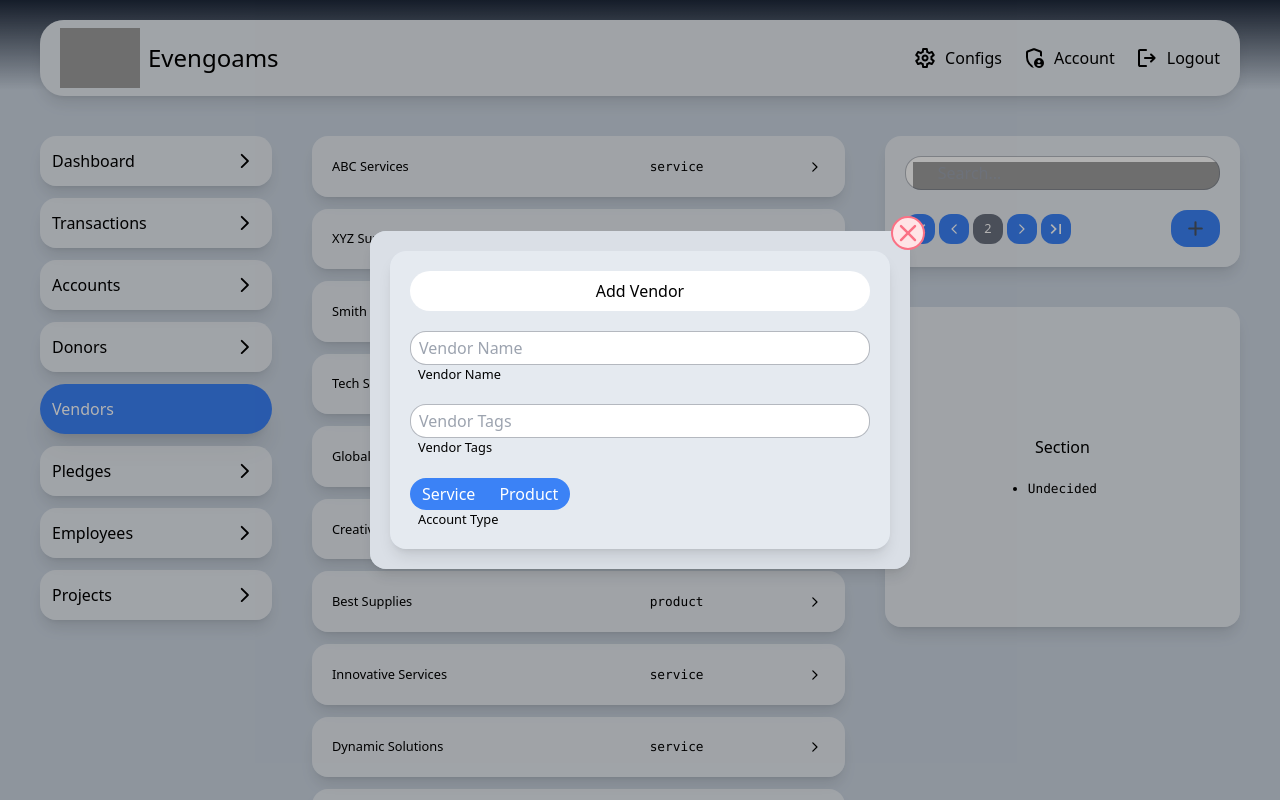
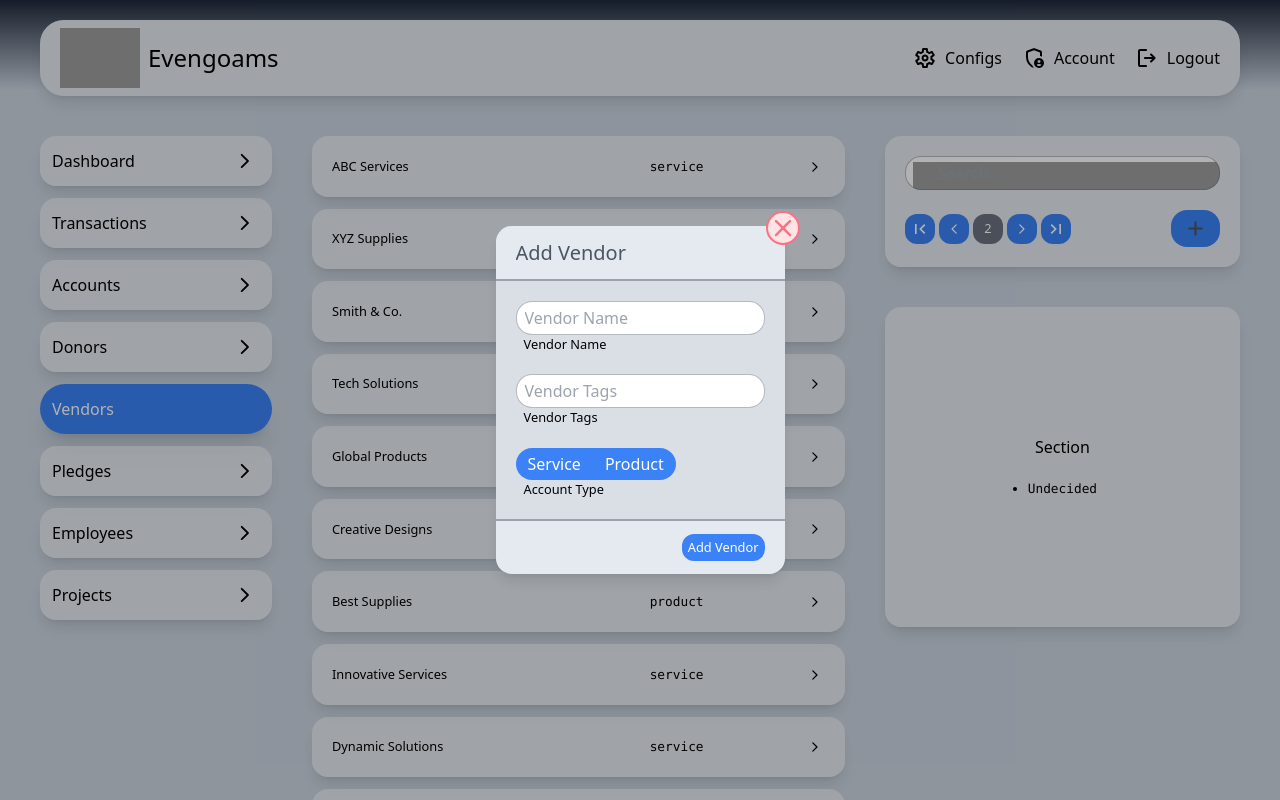
Before and after one commit to Eveneer/evengoams-frontend, a SvelteKit app: page /vendors in a window 1280 px wide. Both pictures are taken after a click on the button 1195 px from the left and 228 px from the top of the page. Shown: the top 800 px of the page. Built offline with nearby package versions, Linux system fonts and the light colour scheme; grey boxes are pictures that could not be loaded.

Commit message:
Update create vendor component and modal

```diff
--- a/src/lib/components/Vendors/CreateVendor.svelte
+++ b/src/lib/components/Vendors/CreateVendor.svelte
@@ -4,14 +4,10 @@
 	import TagsInput from '../Inputs/TagsInput.svelte';
 </script>
 
-<div class="relative bg-slate-300 rounded-2xl min-w-[500px]">
-	<div class="card flex flex-col gap-5 sticky top-[20px]">
-		<h3 class="text-center w-full p-2 bg-white rounded-full">Add Vendor</h3>
+<div class="flex flex-col gap-5">
+	<LineInput id="vendor_name" label="Vendor Name" callback={(s) => {}} />
 
-		<LineInput id="vendor_name" label="Vendor Name" callback={(s) => {}} />
+	<TagsInput id="vendor_tags" label="Vendor Tags" callback={(s) => {}} />
 
-		<TagsInput id="vendor_tags" label="Vendor Tags" callback={(s) => {}} />
-
-		<RadioInput label="Account Type" callback={(s) => {}} options={['Service', 'Product']} />
-	</div>
+	<RadioInput label="Account Type" callback={(s) => {}} options={['Service', 'Product']} />
 </div>
--- a/src/routes/vendors/+page.svelte
+++ b/src/routes/vendors/+page.svelte
@@ -39,7 +39,19 @@
 
 	<div class="w-[40%] relative">
 		<div class="flex flex-col gap-5 xl:gap-10 sticky top-[116px] xl:top-[136px]">
-			<DomainPanel {paginationData} modalComponent={CreateVendor} />
+			<DomainPanel
+				{paginationData}
+				modalComponent={CreateVendor}
+				modalTitle="Add Vendor"
+				modalButtons={[
+					{
+						text: 'Add Vendor',
+						onClick: () => {},
+						classes: 'btn-primary',
+						close: true
+					}
+				]}
+			/>
 
 			<div class="flex flex-col gap-5 h-[40vh] card w-full justify-center">
 				<h3 class="text-center">Section</h3>
```
